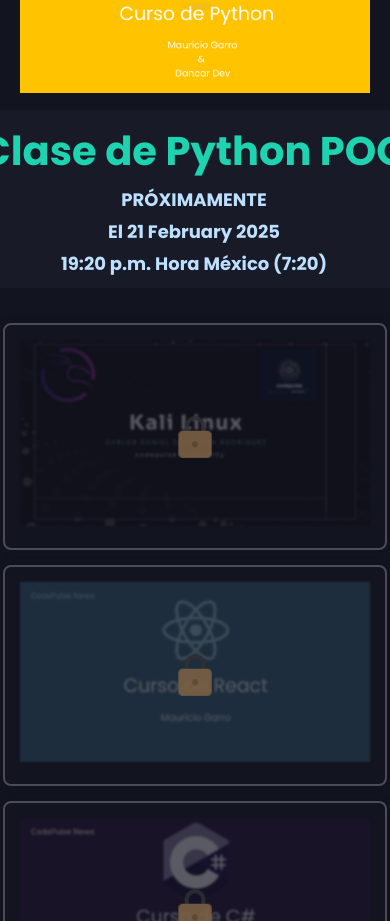
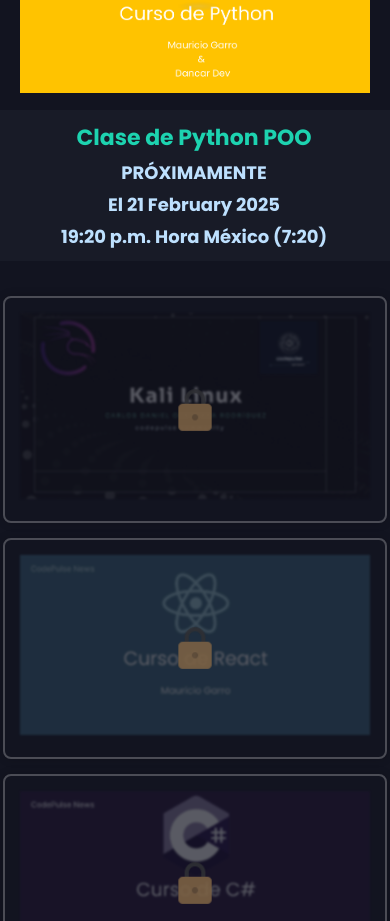
Before and after one commit to Mauricio2202/codenews, a React (Vite) app: page / in a window 390 px wide. Shown: the part 1120-2041 px from the top of the page. Built offline with nearby package versions, Linux system fonts and the light colour scheme; a web font is replaced by a local one.

Commit message:
Corrigiendo responsive

```diff
--- a/src/components/Clases.css
+++ b/src/components/Clases.css
@@ -175,4 +175,8 @@
         filter: blur(1px);
         pointer-events: none;
     }
+
+    .classTitle {
+        font-size: 22px;
+    }
 }
```
